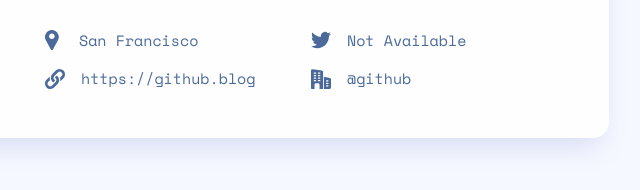
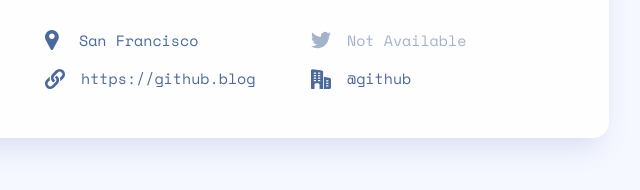
Before and after one commit to valvrauu/github-user-search-app, a website: page public/index.html in a window 1280 px wide. Shown: the part 552-742 px from the top of the page, 415-1055 px from the left. Drawn offline with nearby package versions, Linux system fonts and the light colour scheme.

Commit message:
:ok_hand: style: adjust the opacity of the Twitter social network item

```diff
--- a/public/index.html
+++ b/public/index.html
@@ -120,7 +120,7 @@
                   <a href="#" class="truncate hover:underline" id="userWebsite">https://github.blog</a>
                 </li>
 
-                <li class="flex items-center gap-3 md:order-2 md:gap-4">
+                <li class="flex items-center gap-3 opacity-50 md:order-2 md:gap-4">
                   <svg height="18" width="20" fill="currentColor" xmlns="http://www.w3.org/2000/svg">
                     <use href="../src/images/sprites.svg#twitter"></use>
                   </svg>
```
Also changed, not shown: public/min.css.
